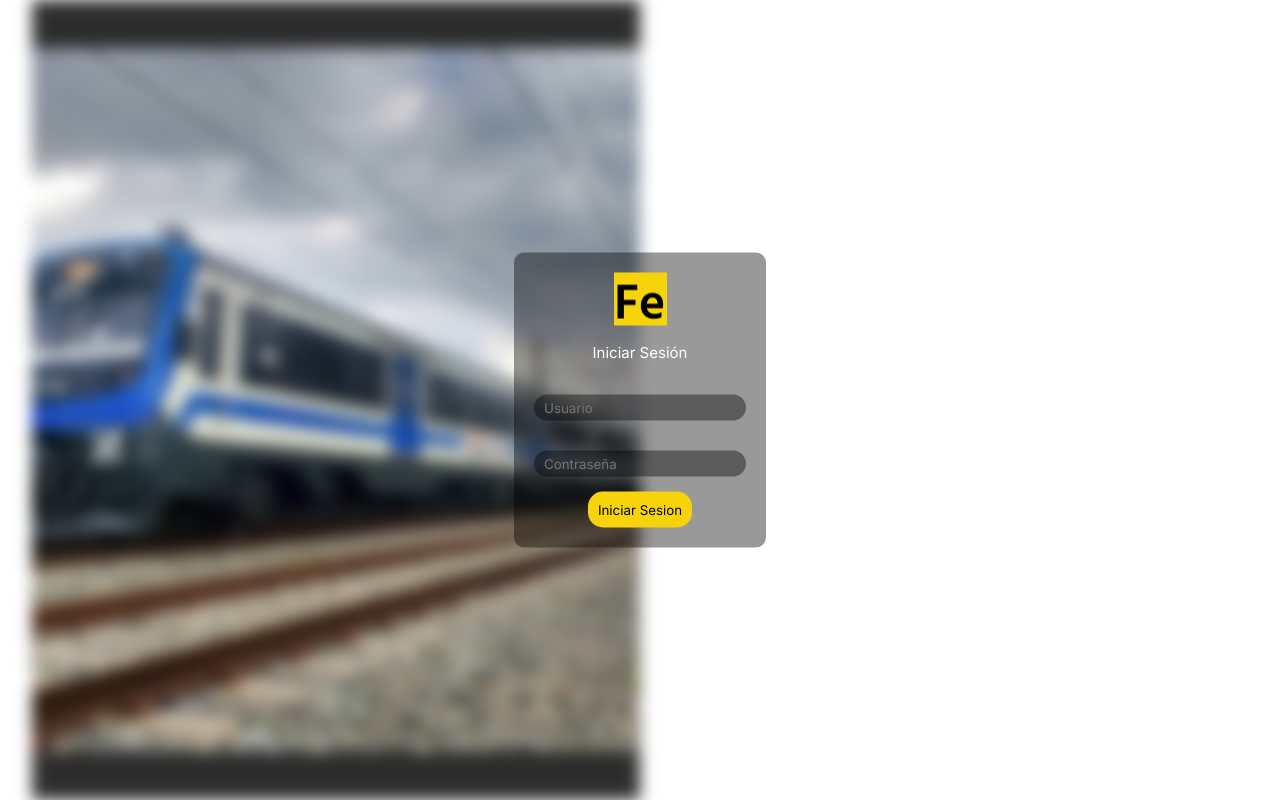
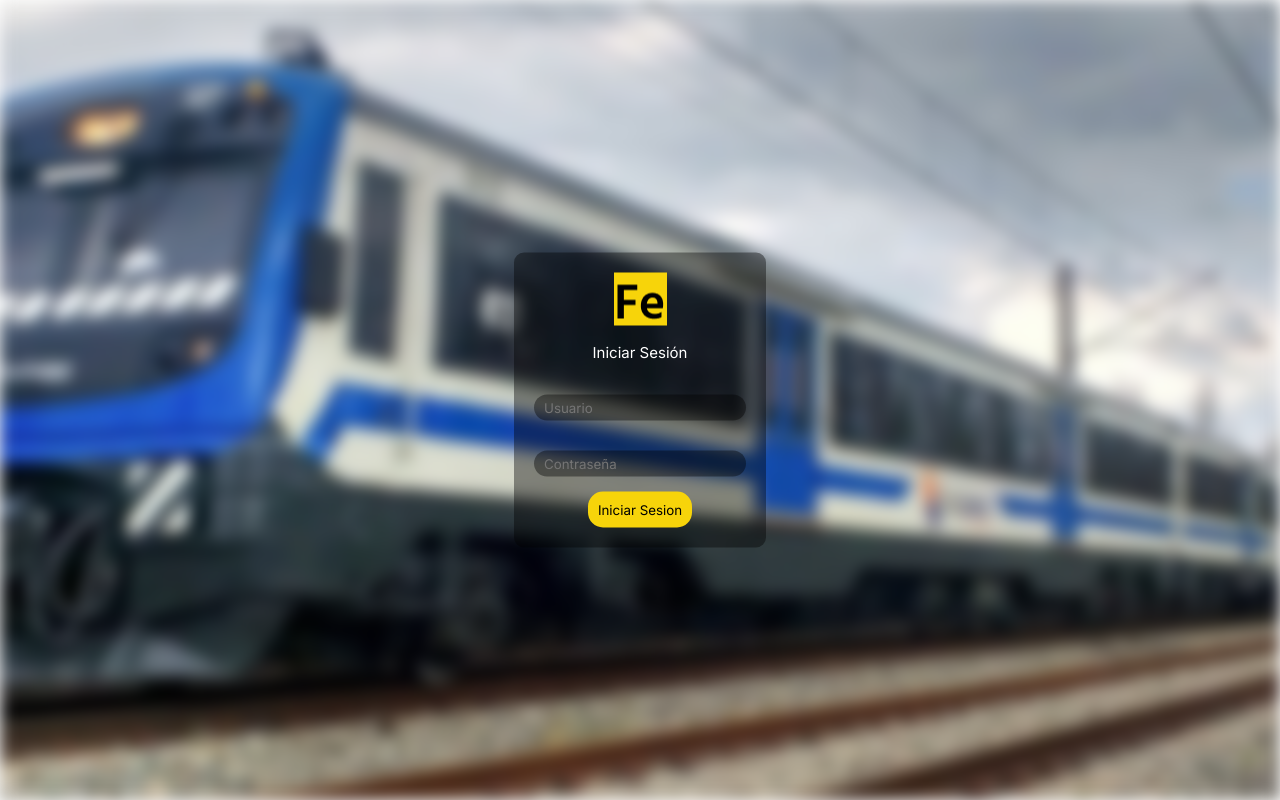
Before and after one commit to bfl-dev/Avance-Ferros, a Vue app: page /admin/login in a window 1280 px wide. Built offline with nearby package versions, Linux system fonts and the light colour scheme.

Commit message:
fix: update background image

```diff
--- a/src/pages/AdminLoginView.vue
+++ b/src/pages/AdminLoginView.vue
@@ -52,7 +52,8 @@ body, html {
 
   /* Full height */
   height: 100%;
-
+  width: 100%;
+  position: absolute;
   /* Center and scale the image nicely */
   background-position: center;
   background-repeat: no-repeat;
```
